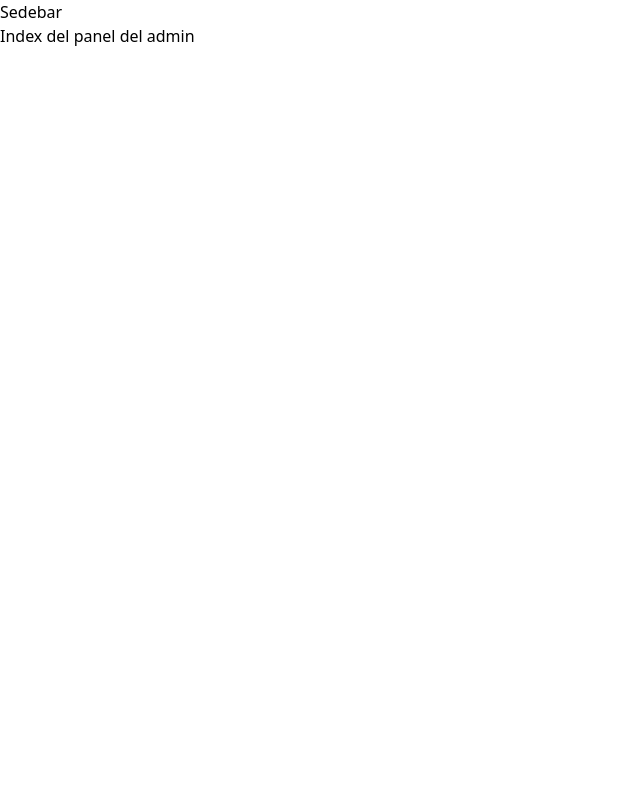
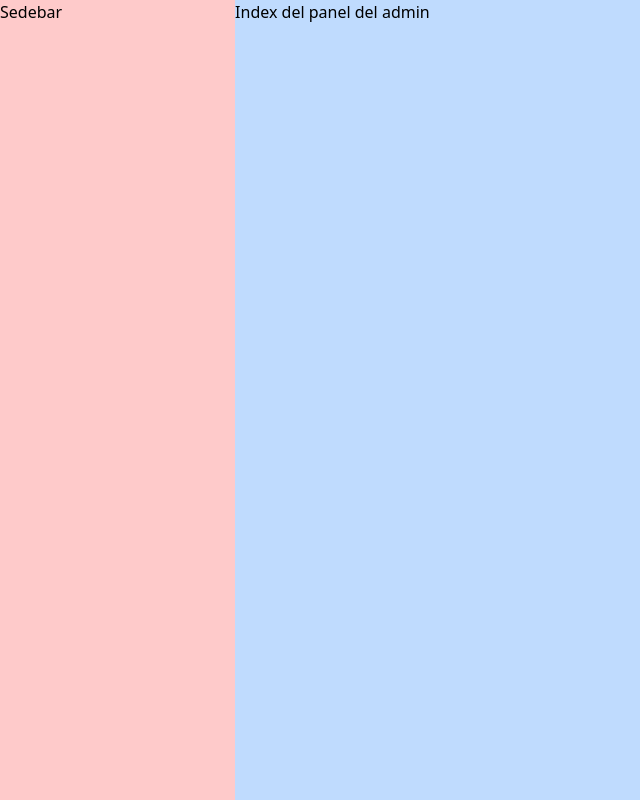
Before and after one commit to OscarHub90/Concesionario2021, a React (Create React App) app: page /admin in a window 1280 px wide. Shown: the whole page, without its empty margins (0-640 px from the left). Built offline with nearby package versions, Linux system fonts and the light colour scheme.

Commit message:
Se crea el layout tipo sidebar para el admin

```diff
--- a/src/components/Sidebar.jsx
+++ b/src/components/Sidebar.jsx
@@ -1,9 +1,8 @@
 import React from 'react'
 
 const Sidebar = () => {
-    return (
-        <div>Sedebar</div>
-    )
+    return <nav className="w-72 bg bg-red-200">Sedebar</nav> /*w-72 es el ancho del sidebar */
+
 }
 
 export default Sidebar
--- a/src/layouts/AuthLayout.jsx
+++ b/src/layouts/AuthLayout.jsx
@@ -5,7 +5,7 @@
         <div>
             Layout Autenticación
             {children}
-            </div>
+        </div>
     )
 }
 
--- a/src/layouts/PrivateLayout.jsx
+++ b/src/layouts/PrivateLayout.jsx
@@ -3,9 +3,10 @@
 
 const PrivateLayout = ({children}) => {
     return (
-        <div>
+        <div className="flex w-screen h-screen">
             <Sidebar />
-            {children}
+            <main className="flex w-full bg-blue-200 overflow-y-scroll">{children}</main>
+
         </div>
     )
 }
```
